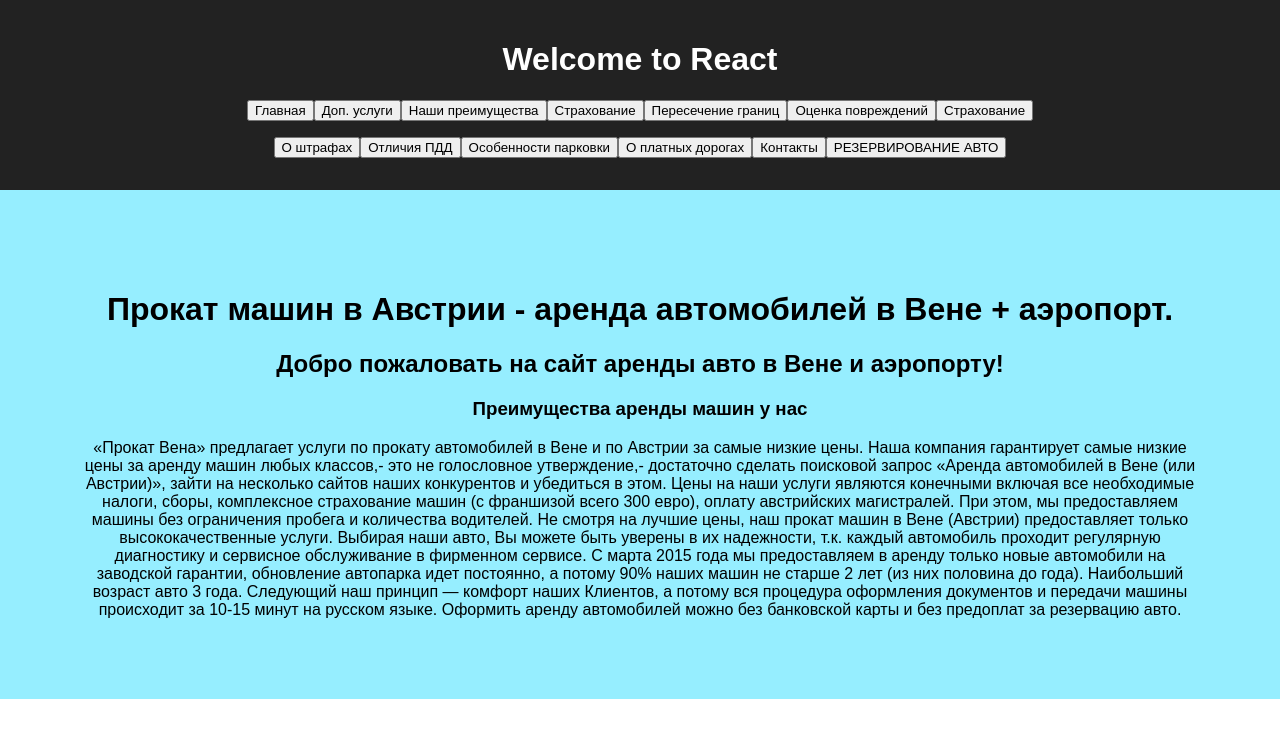
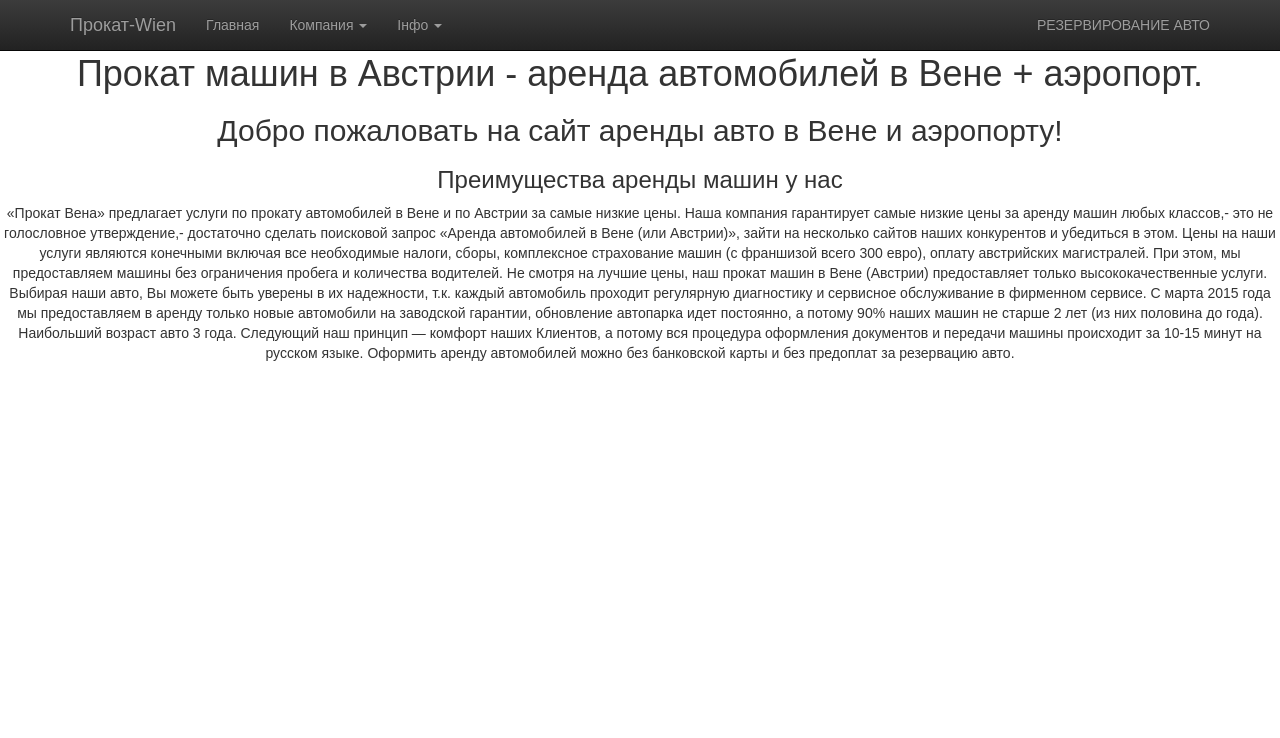
Before and after one commit to OBloM-ua/prokatvena, a React (Create React App) app: page / in a window 1280 px wide. Shown: the top 738 px of the page. Built offline with nearby package versions, Linux system fonts and the light colour scheme.

Commit message:
add navBar and bootStrup

```diff
--- a/public/index.html
+++ b/public/index.html
@@ -19,6 +19,16 @@
       work correctly both with client-side routing and a non-root public URL.
       Learn how to configure a non-root public URL by running `npm run build`.
     -->
+
+    <!-- Latest compiled and minified CSS -->
+    <link rel="stylesheet" href="https://maxcdn.bootstrapcdn.com/bootstrap/3.3.7/css/bootstrap.min.css"
+          integrity="sha384-BVYiiSIFeK1dGmJRAkycuHAHRg32OmUcww7on3RYdg4Va+PmSTsz/K68vbdEjh4u" crossorigin="anonymous">
+
+    <!-- Optional theme -->
+    <link rel="stylesheet" href="https://maxcdn.bootstrapcdn.com/bootstrap/3.3.7/css/bootstrap-theme.min.css"
+          integrity="sha384-rHyoN1iRsVXV4nD0JutlnGaslCJuC7uwjduW9SVrLvRYooPp2bWYgmgJQIXwl/Sp" crossorigin="anonymous">
+
+
     <title>React App</title>
 </head>
 <body>
--- a/src/App.css
+++ b/src/App.css
@@ -11,6 +11,10 @@
 
 
 .Body{
-  padding: 5em;
-  background-color: #96eeff;
+  background-color: white;
+  padding-top: 1em;
 }
+
+.NavBar{
+  background-color: #53aff5;
+}
--- a/src/App.js
+++ b/src/App.js
@@ -1,14 +1,14 @@
 import React, {Component} from 'react';
 import './App.css';
-import AppHeader from "./components/AppHeader";
+import NavBar from "./components/NavBar";
 import Body from "./components/Body";
-import Button from "./components/Button";
 
 class App extends Component {
     render() {
         return (
             <div className="App">
-                <AppHeader/>
+
+                <NavBar/>
                 <Body/>
             </div>
         );
--- a/src/components/AppHeader.js
+++ /dev/null
@@ -1,39 +0,0 @@
-import React, {Component} from 'react';
-import '../App.css';
-import Button from "./Button";
-
-class AppHeader extends Component {
-    render() {
-        return (
-            <div className="AppHeader">
-                <header className="App-header">
-                    <h1 className="App-title">Welcome to React</h1>
-                    <p className="App-intro">
-                        <Button title={"Главная"} />
-                        <Button title={"Доп. услуги"} />
-                        <Button title={"Наши преимущества"} />
-                        <Button title={"Страхование"} />
-                        <Button title={"Пересечение границ"} />
-                        <Button title={"Оценка повреждений"} />
-                        <Button title={"Страхование"} />
-
-                    </p>
-
-                    <p>
-
-                        <Button title={"О штрафах"} />
-                        <Button title={"Отличия ПДД"} />
-                        <Button title={"Особенности парковки"} />
-                        <Button title={"О платных дорогах"} />
-                        <Button title={"Контакты"} />
-                        <Button title={"РЕЗЕРВИРОВАНИЕ АВТО"} />
-                    </p>
-
-                </header>
-
-            </div>
-        );
-    }
-}
-
-export default AppHeader;
--- a/src/components/Button.js
+++ /dev/null
@@ -1,31 +0,0 @@
-import React, {Component} from 'react';
-import PropTypes from 'prop-types';
-import '../App.css';
-
-
-class Button extends Component {
-    static propTypes = {
-        title: PropTypes.string,
-        label: PropTypes.string,
-        action: PropTypes.func,
-
-    };
-    static defaultProps = {
-        title: "defaultName",
-        label: "defaultName",
-    };
-
-    render() {
-
-        return (
-            <button>
-
-                {/*onClick={this.props.action}*/}
-                {/*label={this.label}*/}
-                {this.props.title}
-            </button>
-        );
-    }
-}
-
-export default Button;
--- /dev/null
+++ b/src/components/NavBar.js
@@ -0,0 +1,76 @@
+import React, {Component} from 'react';
+import '../App.css';
+import Button from "react-bootstrap/es/Button";
+import Label from "react-bootstrap/es/Label";
+import Navbar from "react-bootstrap/es/Navbar";
+import Nav from "react-bootstrap/es/Nav";
+import NavItem from "react-bootstrap/es/NavItem";
+import MenuItem from "react-bootstrap/es/MenuItem";
+import NavDropdown from "react-bootstrap/es/NavDropdown";
+
+class NavBar extends Component {
+    render() {
+        return (
+            <div className="NavBar">
+                <Navbar inverse collapseOnSelect fixedTop>
+                    <Navbar.Header>
+                        <Navbar.Brand>
+                            <a href="#brand">Прокат-Wien</a>
+                        </Navbar.Brand>
+                        <Navbar.Toggle />
+                    </Navbar.Header>
+                    <Navbar.Collapse>
+                        <Nav>
+                            <NavItem eventKey={1} href="#">
+                                Главная
+                            </NavItem>
+                            <NavDropdown eventKey={3} title="Компания" id="basic-nav-dropdown">
+                                <MenuItem eventKey={3.1}>Доп. услуги</MenuItem>
+                                <MenuItem eventKey={3.2}>Наши преимущества</MenuItem>
+                                <MenuItem eventKey={3.3}>Страхование</MenuItem>
+                                <MenuItem eventKey={3.4}>Пересечение границ</MenuItem>
+                                <MenuItem eventKey={3.5}>Оценка повреждений</MenuItem>
+
+                            </NavDropdown>
+                            <NavDropdown eventKey={3} title="Інфо" id="basic-nav-dropdown">
+                                <MenuItem eventKey={3.1}>О штрафах</MenuItem>
+                                <MenuItem eventKey={3.2}>Отличия ПДД</MenuItem>
+                                <MenuItem eventKey={3.3}>Особенности парковки</MenuItem>
+                                <MenuItem eventKey={3.4}>О платных дорогах</MenuItem>
+                                <MenuItem divider />
+                                <MenuItem eventKey={3.5}>Контакты</MenuItem>
+
+                            </NavDropdown>
+                        </Nav>
+                        <Nav pullRight>
+                            <NavItem eventKey={1} href="#">
+                                РЕЗЕРВИРОВАНИЕ АВТО
+                            </NavItem>
+                        </Nav>
+                    </Navbar.Collapse>
+                </Navbar>;
+                {/*<ButtonToolbar>*/}
+                    {/*<Button Button bsStyle="primary">Главная</Button>*/}
+                    {/*<Button Button bsStyle="primary">Доп. услуги</Button>*/}
+                    {/*<Button Button bsStyle="primary">Наши преимущества</Button>*/}
+                    {/*<Button Button bsStyle="primary">Страхование</Button>*/}
+                    {/*<Button Button bsStyle="primary">Пересечение границ</Button>*/}
+                    {/*<Button Button bsStyle="primary">Оценка повреждений</Button>*/}
+                {/*</ButtonToolbar>*/}
+                {/*<ButtonToolbar>*/}
+                {/*<p>*/}
+                    {/*<Button Button bsStyle="primary">О штрафах</Button>*/}
+                    {/*<Button Button bsStyle="primary">Отличия ПДД</Button>*/}
+                    {/*<Button Button bsStyle="primary">Особенности парковки</Button>*/}
+                    {/*<Button Button bsStyle="primary">О платных дорогах</Button>*/}
+                    {/*<Button Button bsStyle="primary">Контакты</Button>*/}
+                    {/*<Button Button bsStyle="danger">РЕЗЕРВИРОВАНИЕ АВТО</Button>*/}
+                {/*</p>*/}
+                {/*</ButtonToolbar>*/}
+
+            </div>
+        );
+    }
+}
+
+export default NavBar;
```
Also changed, not shown: package.json (+6 -2 lines), 1 other file (tests, documents, lock files or other folders). Lines whose indentation alone changed are shown as unchanged.
